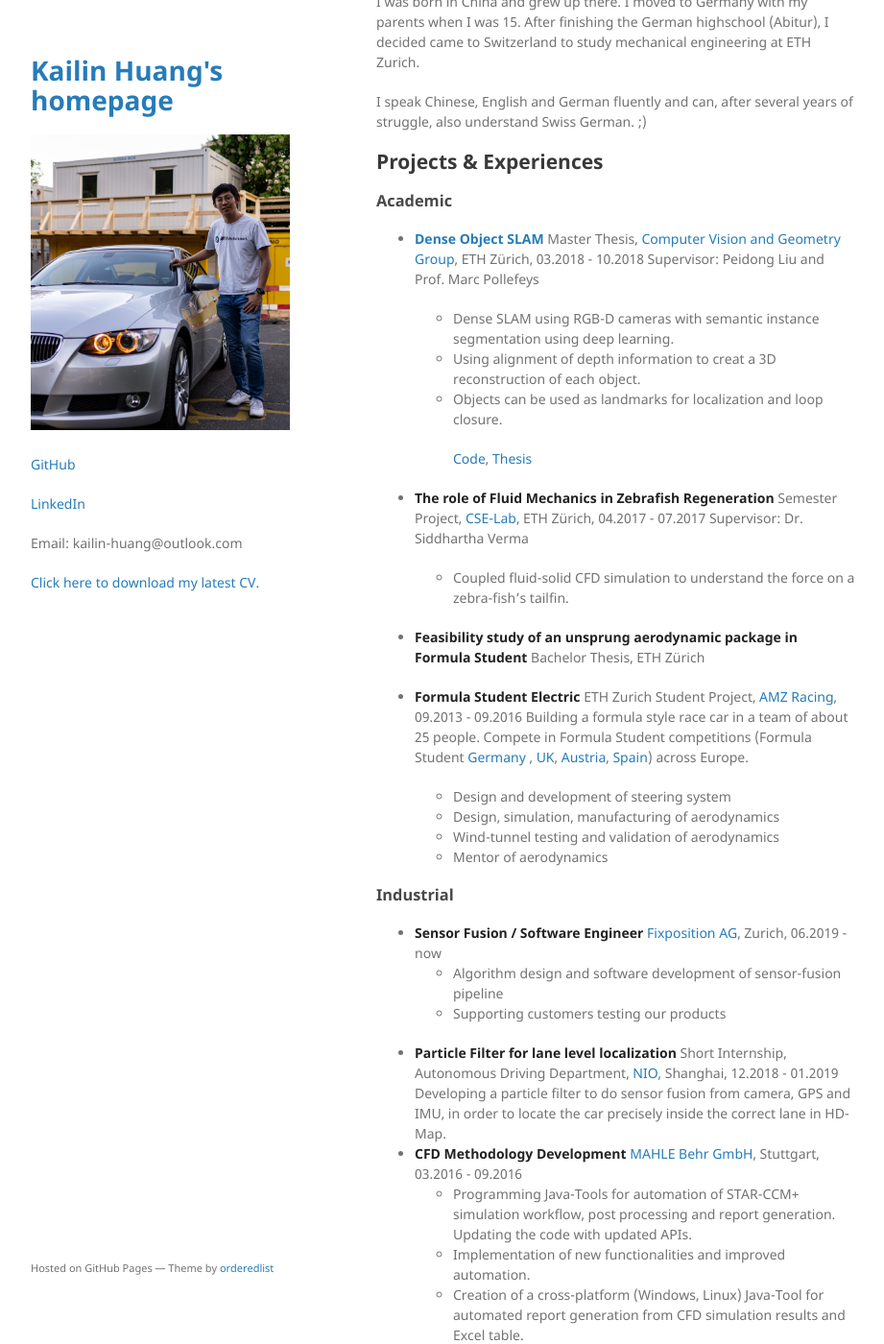
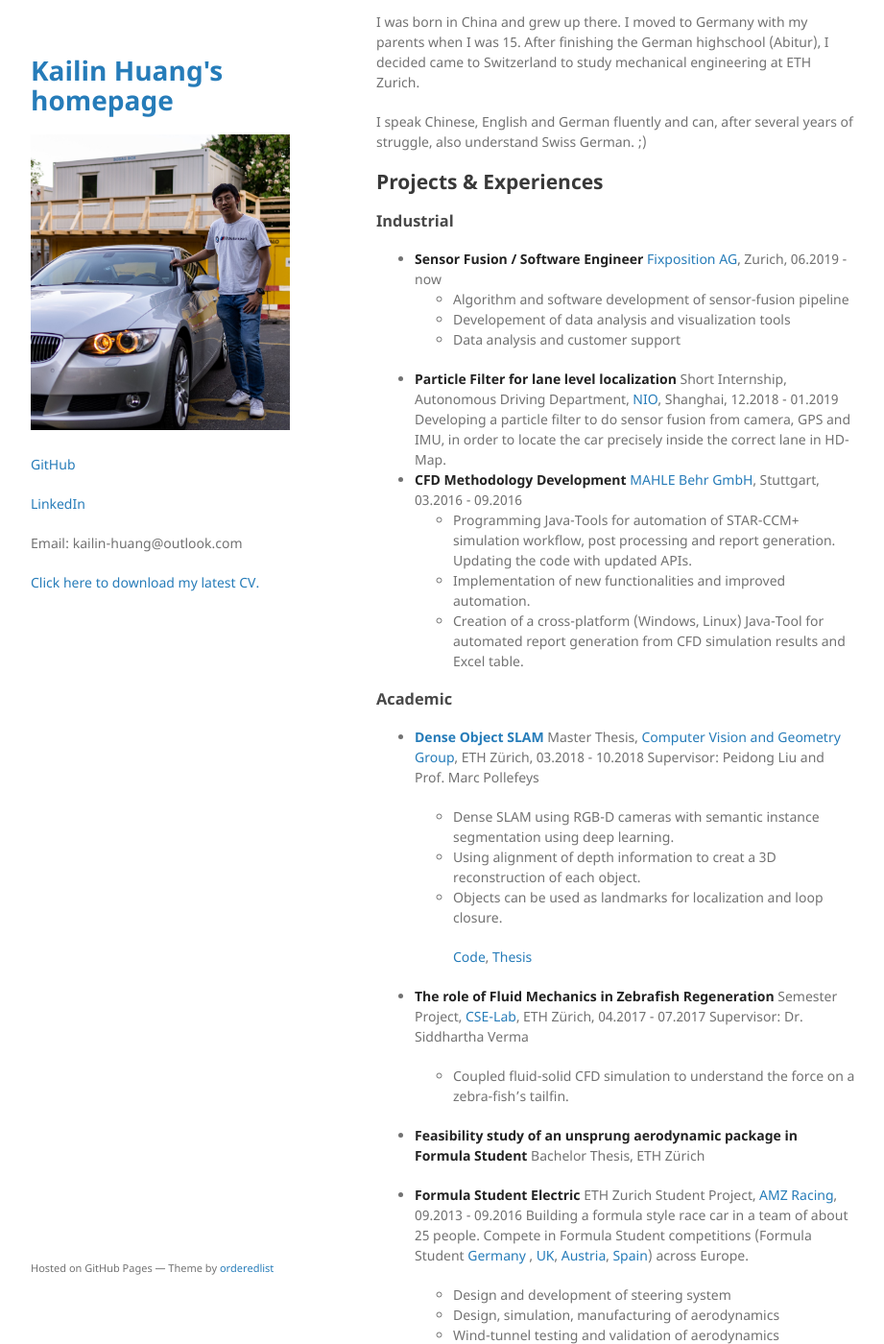
Before and after one commit to khuang93/khuang93.github.io, a Jekyll site: the page built from index.md, in a window 1280 px wide and 1400 px high, scrolled down 244 px. Shown: the whole window at 96% size, without its empty margins (178-1099 px from the left). Built offline with Jekyll 4.4.1, drawn with Linux system fonts in a browser that asks for light colours; our own code applies the rules of GitHub Pages for plain Markdown files; the repository's description, which GitHub fills in, is left out; some of the changed lines change nothing that is shown; some of the changed text lies outside the part shown.

Commit message:
Update index.md

```diff
--- a/index.md
+++ b/index.md
@@ -2,7 +2,7 @@
 # **Kailin Huang**
 
 ## About Me
-I am a newly graduted master student from ETH Zürich Mechanical Engineering, Robotics. My focus is on Computer Vision and Visual Localization and Mapping.
+Sensor Fusion Engineer at Fixposition AG. MSc Mechanical Engineering - Robotics from ETH Zürich. I have experience in Visual Localization and Mapping, GNSS, Sensor Fusion,  Pose-Graph Optimization, Extended Kalman Filter and Paricle Filter.
 
 I was born in China and grew up there. I moved to Germany with my parents when I was 15. After finishing the German highschool (Abitur), I decided came to Switzerland to study mechanical engineering at ETH Zurich.
 
@@ -12,6 +12,23 @@
 
 
 ## Projects & Experiences
+
+
+### Industrial
+* **Sensor Fusion / Software Engineer**
+[Fixposition AG](https://www.fixposition.com/), Zurich, 06.2019 - now
+  * Algorithm and software development of sensor-fusion pipeline
+  * Developement of data analysis and visualization tools
+  * Data analysis and customer support
+
+* **Particle Filter for lane level localization**
+Short Internship, Autonomous Driving Department, [NIO](https://www.nio.io/), Shanghai, 12.2018 - 01.2019
+  Developing a particle filter to do sensor fusion from camera, GPS and IMU, in order to locate the car precisely inside the correct lane in  HD-Map.
+* **CFD Methodology Development**
+[MAHLE Behr GmbH](https://www.mahle.com/en/about-mahle/locations/6106.jsp), Stuttgart, 03.2016 - 09.2016
+  * Programming Java-Tools for automation of STAR-CCM+ simulation workflow, post processing and report generation. Updating the code with updated APIs.
+  * Implementation of new functionalities and improved automation.
+  * Creation of a cross-platform (Windows, Linux) Java-Tool for automated report generation from CFD simulation results and Excel table.
 
 ### Academic
 * **[Dense Object SLAM](./projects/mt_objslam.md)**
@@ -42,20 +59,6 @@
   * Wind-tunnel testing and validation of aerodynamics
   * Mentor of aerodynamics
 
-### Industrial
-* **Sensor Fusion / Software Engineer**
-[Fixposition AG](https://www.fixposition.com/), Zurich, 06.2019 - now
-  * Algorithm design and software development of sensor-fusion pipeline
-  * Supporting customers testing our products
-
-* **Particle Filter for lane level localization**
-Short Internship, Autonomous Driving Department, [NIO](https://www.nio.io/), Shanghai, 12.2018 - 01.2019
-  Developing a particle filter to do sensor fusion from camera, GPS and IMU, in order to locate the car precisely inside the correct lane in  HD-Map.
-* **CFD Methodology Development**
-[MAHLE Behr GmbH](https://www.mahle.com/en/about-mahle/locations/6106.jsp), Stuttgart, 03.2016 - 09.2016
-  * Programming Java-Tools for automation of STAR-CCM+ simulation workflow, post processing and report generation. Updating the code with updated APIs.
-  * Implementation of new functionalities and improved automation.
-  * Creation of a cross-platform (Windows, Linux) Java-Tool for automated report generation from CFD simulation results and Excel table.
 
 
 
```
